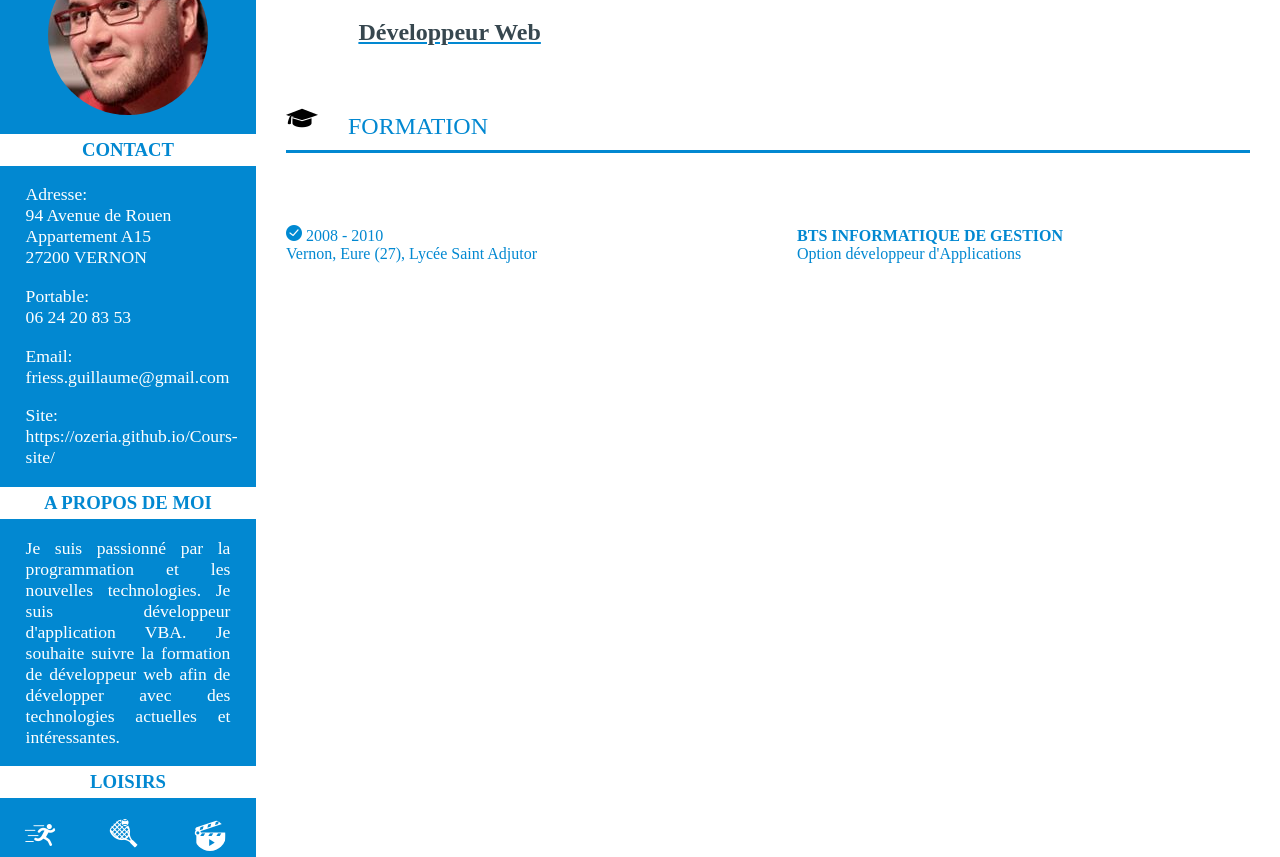
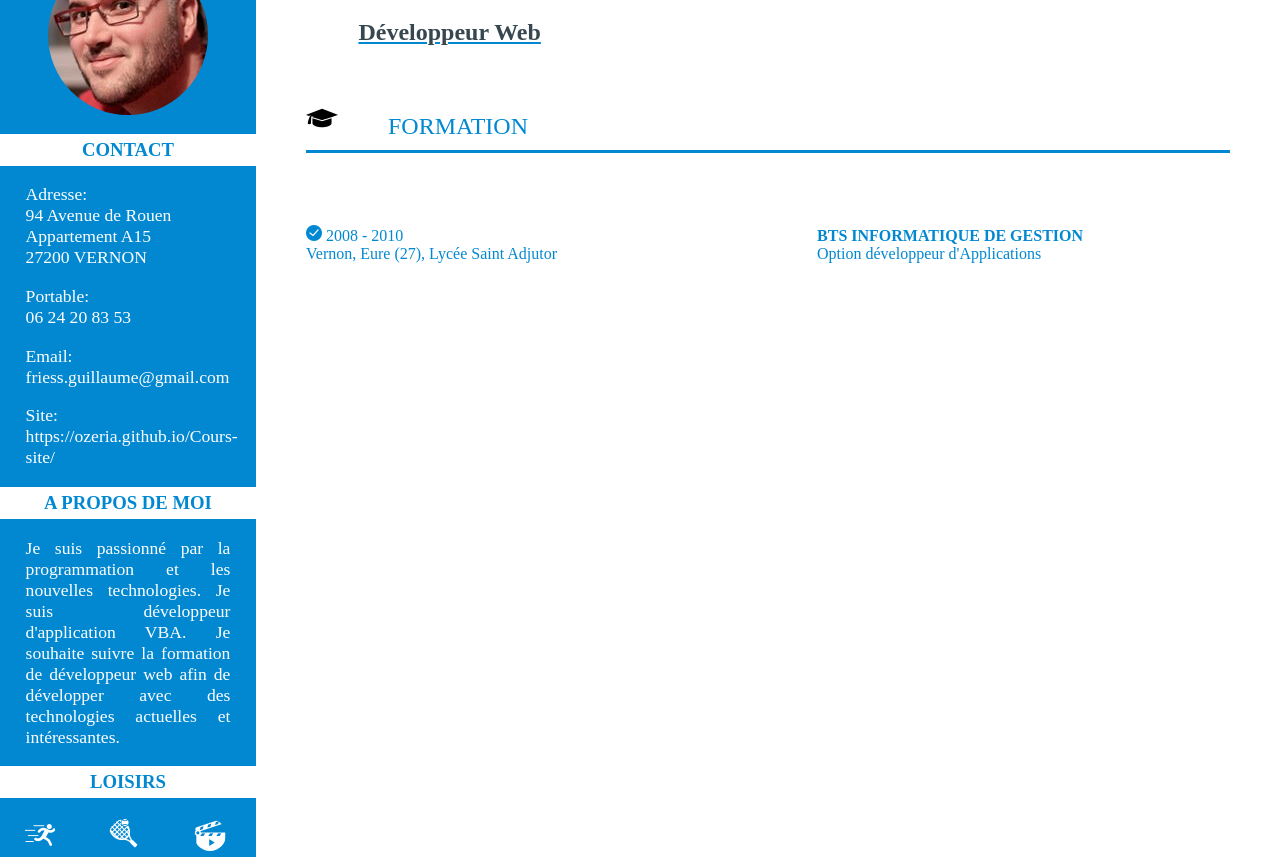
Before and after one commit to Ozeria/Cours-site, a plain HTML site: page index.html in a window 1280 px wide. Shown: the part 61-918 px from the top of the page. Drawn offline with Linux system fonts and the light colour scheme.

Commit message:
Update style.css

```diff
--- a/style.css
+++ b/style.css
@@ -68,8 +68,8 @@ a {
 }
 
 #bloc {
-	margin-left:30px;
-	margin-right: 30px;
+	margin-left:50px;
+	margin-right: 50px;
 	height:3px;
 	font-size:0;
 	background: #0288D1;
@@ -86,7 +86,7 @@ div.galerie{
 
 div.titre{
 	display: inline-block;
-	margin-left: 30px;
+	margin-left: 50px;
 	text-align: center;
 	color: #0288D1;
 	font-style: bold;
@@ -103,7 +103,7 @@ div.titre{
 
 #page div.diplome{
 	color:#0288D1;
-	margin-left: 30px;
+	margin-left: 50px;
 	display: inline-block;
 }
 
```
